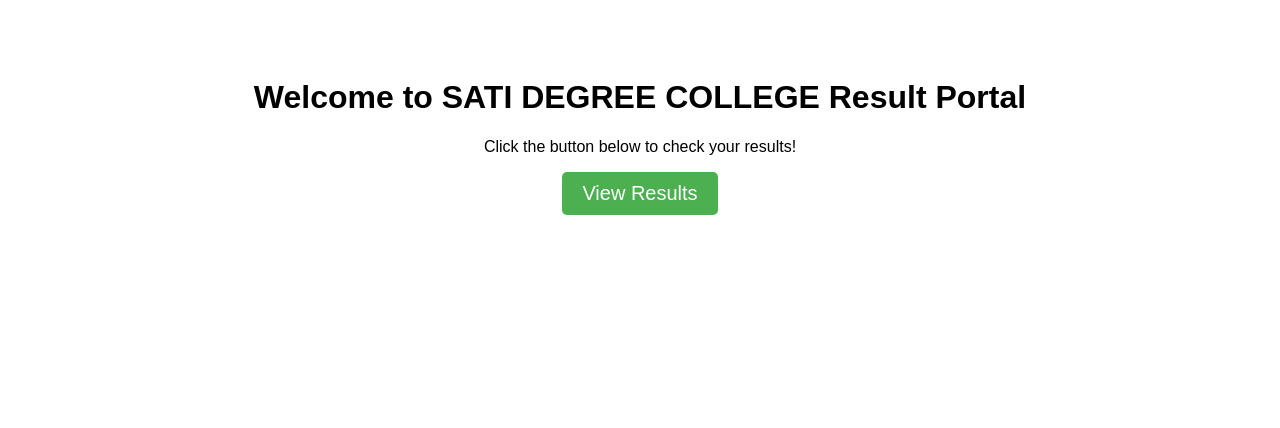
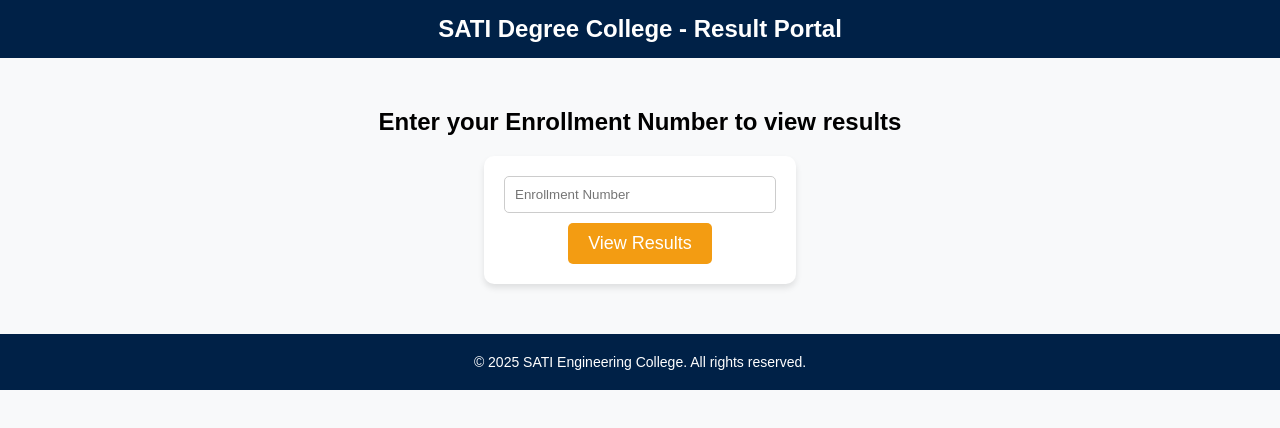
Before and after one commit to satiengg-result2025/sati-results, a plain HTML site: page index.html in a window 1280 px wide. Drawn offline with Linux system fonts and the light colour scheme.

Commit message:
Update index.html

```diff
--- a/index.html
+++ b/index.html
@@ -6,14 +6,42 @@
   <title>SATI Results</title>
   <style>
     body {
-      font-family: Arial, sans-serif;
+      font-family: 'Poppins', sans-serif;
+      background-color: #f8f9fa;
+      margin: 0;
+      padding: 0;
+    }
+    .header {
+      background-color: #002147;
+      color: white;
       text-align: center;
-      padding: 50px;
+      padding: 15px;
+      font-size: 24px;
+      font-weight: bold;
+    }
+    .container {
+      text-align: center;
+      margin-top: 50px;
+    }
+    .form-container {
+      background: white;
+      padding: 20px;
+      box-shadow: 0px 4px 6px rgba(0, 0, 0, 0.1);
+      border-radius: 10px;
+      display: inline-block;
+    }
+    .input-field {
+      padding: 10px;
+      width: 250px;
+      border: 1px solid #ccc;
+      border-radius: 5px;
+      margin-bottom: 10px;
+      display: block;
     }
     .button {
       padding: 10px 20px;
-      font-size: 20px;
-      background-color: #4CAF50;
+      font-size: 18px;
+      background-color: #f39c12;
       color: white;
       border: none;
       border-radius: 5px;
@@ -21,46 +49,61 @@
       transition: background-color 0.3s ease;
     }
     .button:hover {
-      background-color: #45a049;
+      background-color: #e67e22;
     }
     .message {
-      font-size: 30px;
-      color: #ff6347;
+      font-size: 24px;
+      color: #d9534f;
       font-weight: bold;
       margin-top: 30px;
       display: none;
       opacity: 0;
       transition: opacity 0.5s ease-in-out;
     }
+    footer {
+      margin-top: 50px;
+      padding: 20px;
+      background-color: #002147;
+      color: white;
+      text-align: center;
+      font-size: 14px;
+    }
   </style>
 </head>
 <body>
 
-  <h1>Welcome to SATI DEGREE COLLEGE Result Portal</h1>
-  <p>Click the button below to check your results!</p>
+  <div class="header">SATI Degree College - Result Portal</div>
 
-  <button class="button" id="resultButton">View Results</button>
+  <div class="container">
+    <h2>Enter your Enrollment Number to view results</h2>
+    <div class="form-container">
+      <input type="text" id="enrollmentInput" class="input-field" placeholder="Enrollment Number">
+      <button class="button" id="resultButton">View Results</button>
+    </div>
+    <div class="message" id="aprilFoolsMessage">
+      <p>🎉 KYA RE CHIKNE BOT JALDI HAI RESULT KI TEREKO 😜</p>
+    </div>
+  </div>
 
-  <div class="message" id="aprilFoolsMessage">
-    <p>🎉 KYA RE CHIKNE BOHOT JALDI HAI RESULT KI TEREKO🖕</p>
-  </div>
+  <footer>
+    © 2025 SATI Engineering College. All rights reserved.
+  </footer>
 
   <script>
     document.getElementById("resultButton").addEventListener("click", function() {
-      let enrollmentNumber = prompt("Please enter your enrollment number:");
+      let enrollmentNumber = document.getElementById("enrollmentInput").value.trim();
 
       if (enrollmentNumber) {
         console.log("Enrollment number entered: " + enrollmentNumber);
-        document.getElementById("resultButton").style.display = "none";
+        document.querySelector(".form-container").style.display = "none";
 
         let message = document.getElementById("aprilFoolsMessage");
         message.style.display = "block";
-
         setTimeout(() => {
           message.style.opacity = 1;
         }, 10);
       } else {
-        alert("Enrollment number is required to proceed!");
+        alert("Please enter a valid enrollment number.");
       }
     });
   </script>
```
